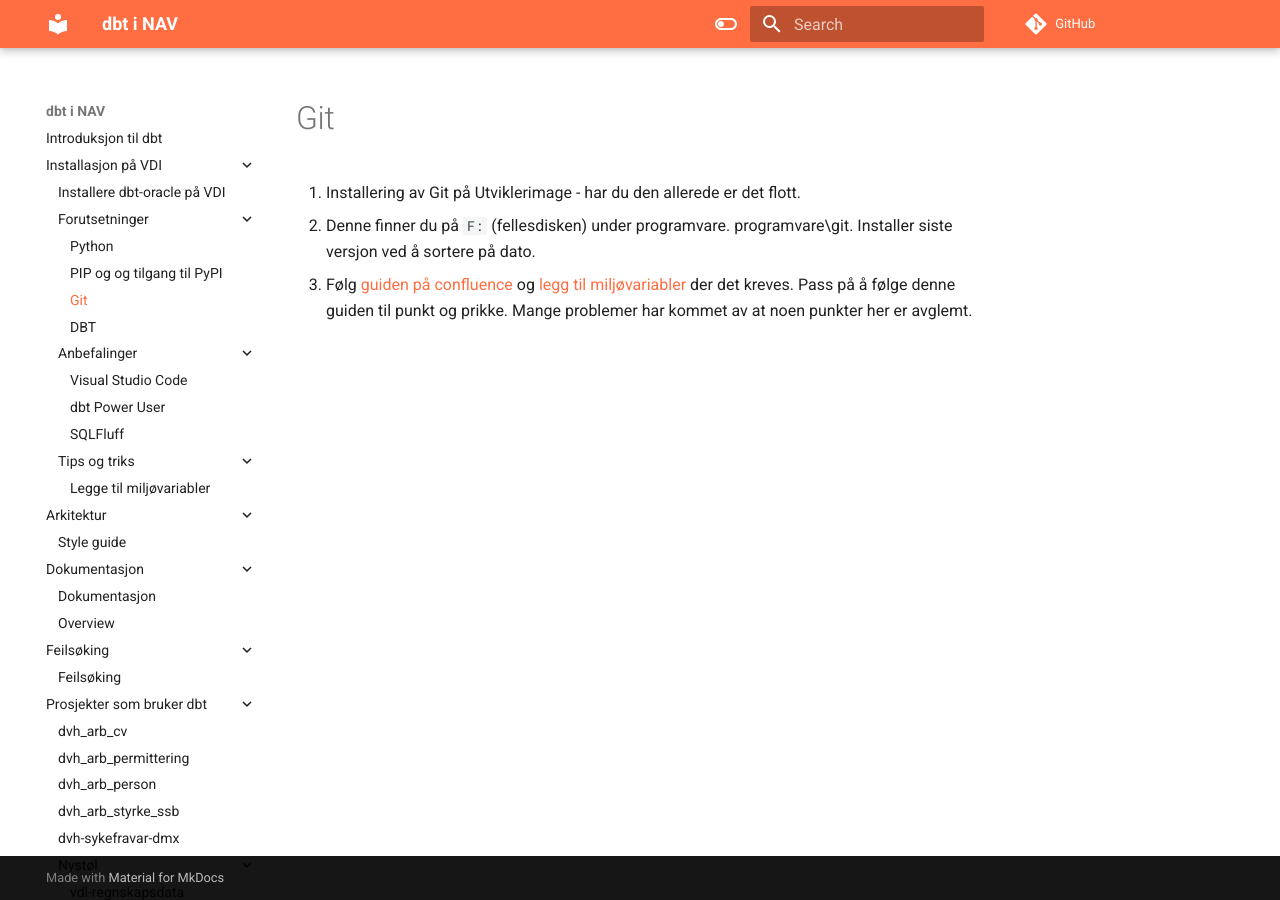
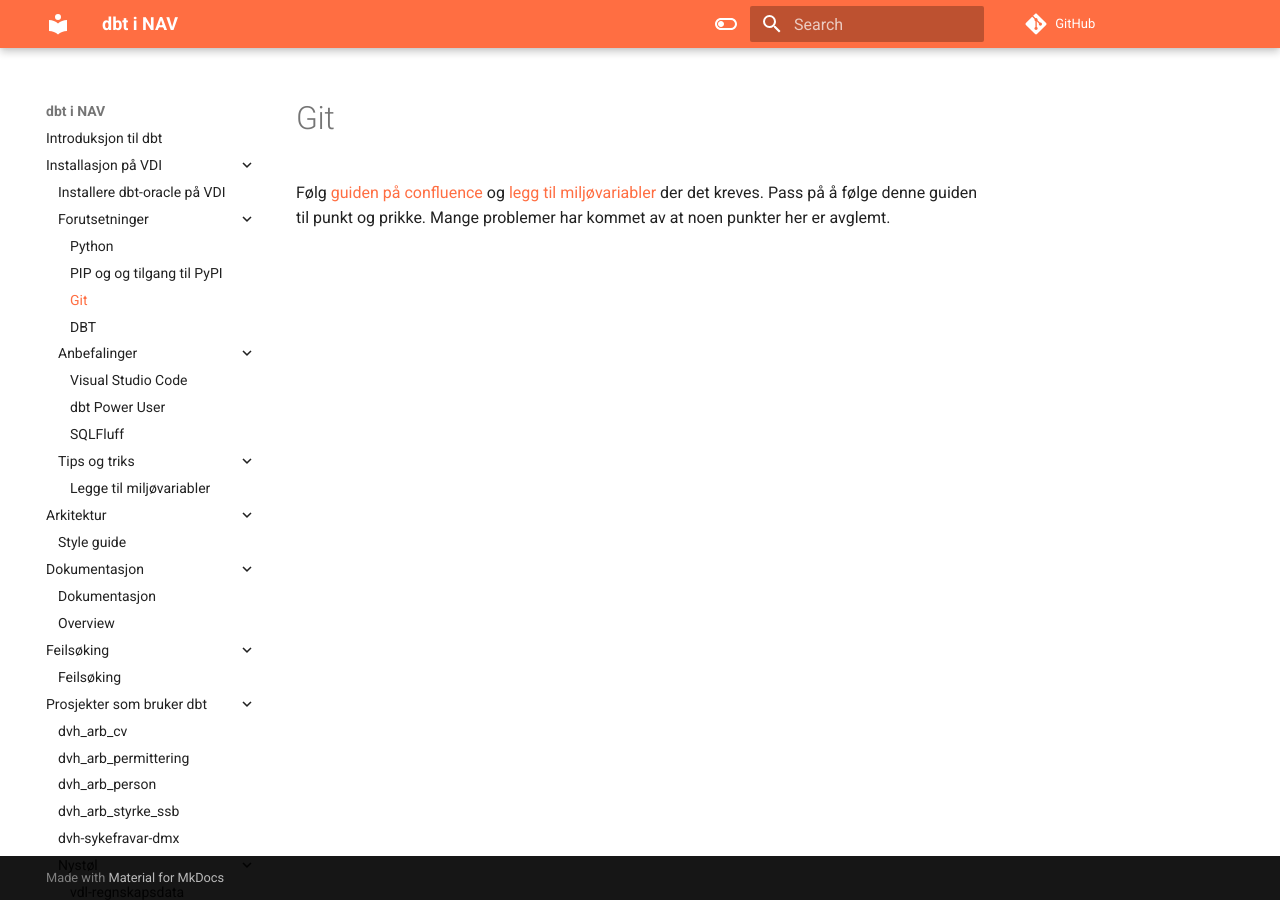
Before and after one commit to navikt/dbt-i-nav, an MkDocs documentation site: the page built from docs/Installasjon-på-VDI/git.md, in a window 1280 px wide. Built offline with MkDocs 1.6.1 and Material for MkDocs 9.7.7, drawn with Linux system fonts in a browser that asks for light colours; comment, search, counter and statistics services are not loaded.

Commit message:
Forenkling git

```diff
--- a/docs/Installasjon-på-VDI/git.md
+++ b/docs/Installasjon-på-VDI/git.md
@@ -1,5 +1,3 @@
 # Git
 
-1. Installering av Git på Utviklerimage - har du den allerede er det flott.
-  * Denne finner du på `F:` (fellesdisken) under programvare. programvare\git\. Installer siste versjon ved å sortere på dato.
-2. Følg [guiden på confluence](https://confluence.adeo.no/x/xZCrF) og [legg til miljøvariabler](miljovariabler.md) der det kreves. Pass på å følge denne guiden til punkt og prikke. Mange problemer har kommet av at noen punkter her er avglemt.
+Følg [guiden på confluence](https://confluence.adeo.no/x/xZCrF) og [legg til miljøvariabler](miljovariabler.md) der det kreves. Pass på å følge denne guiden til punkt og prikke. Mange problemer har kommet av at noen punkter her er avglemt.
```
